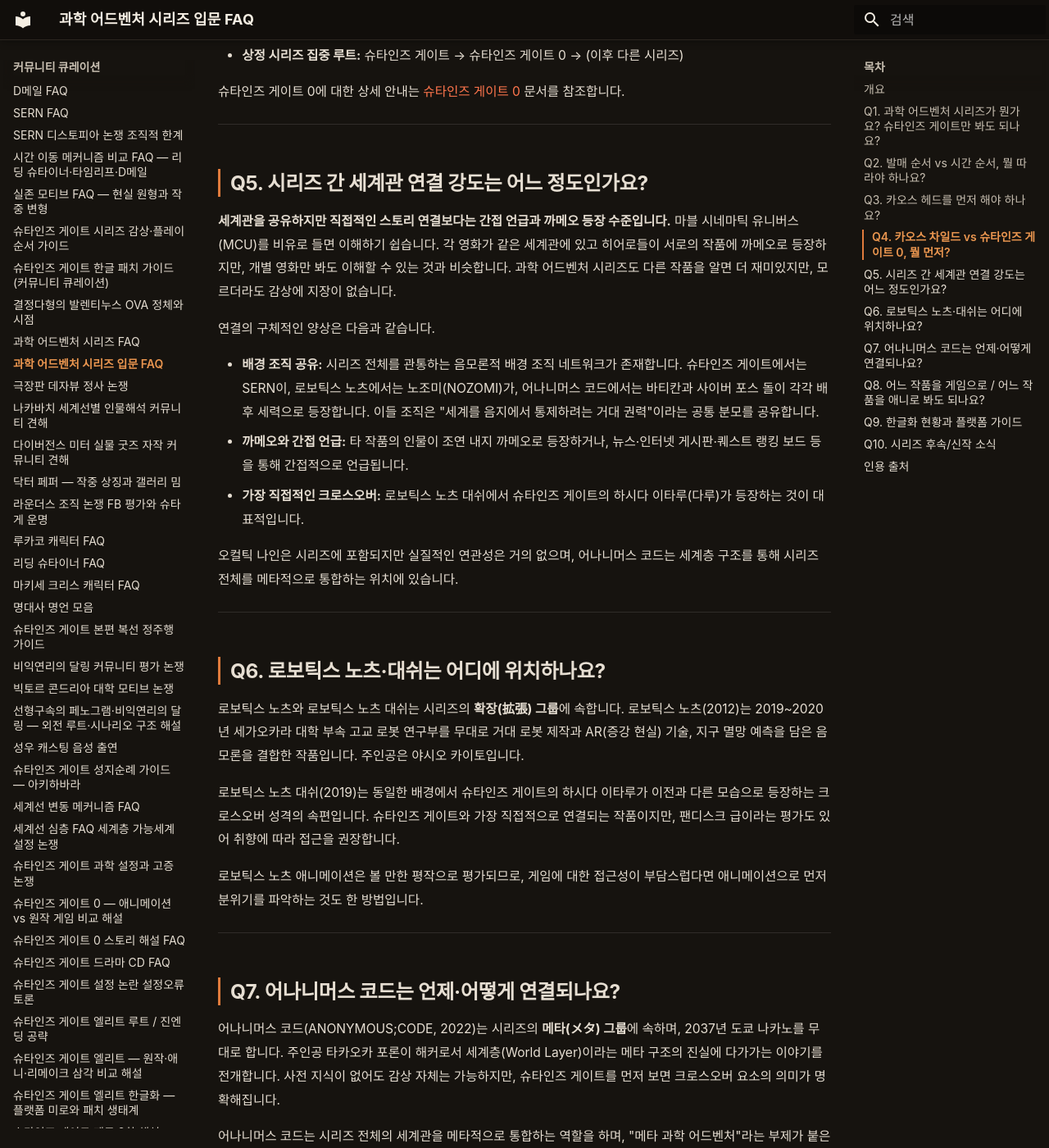
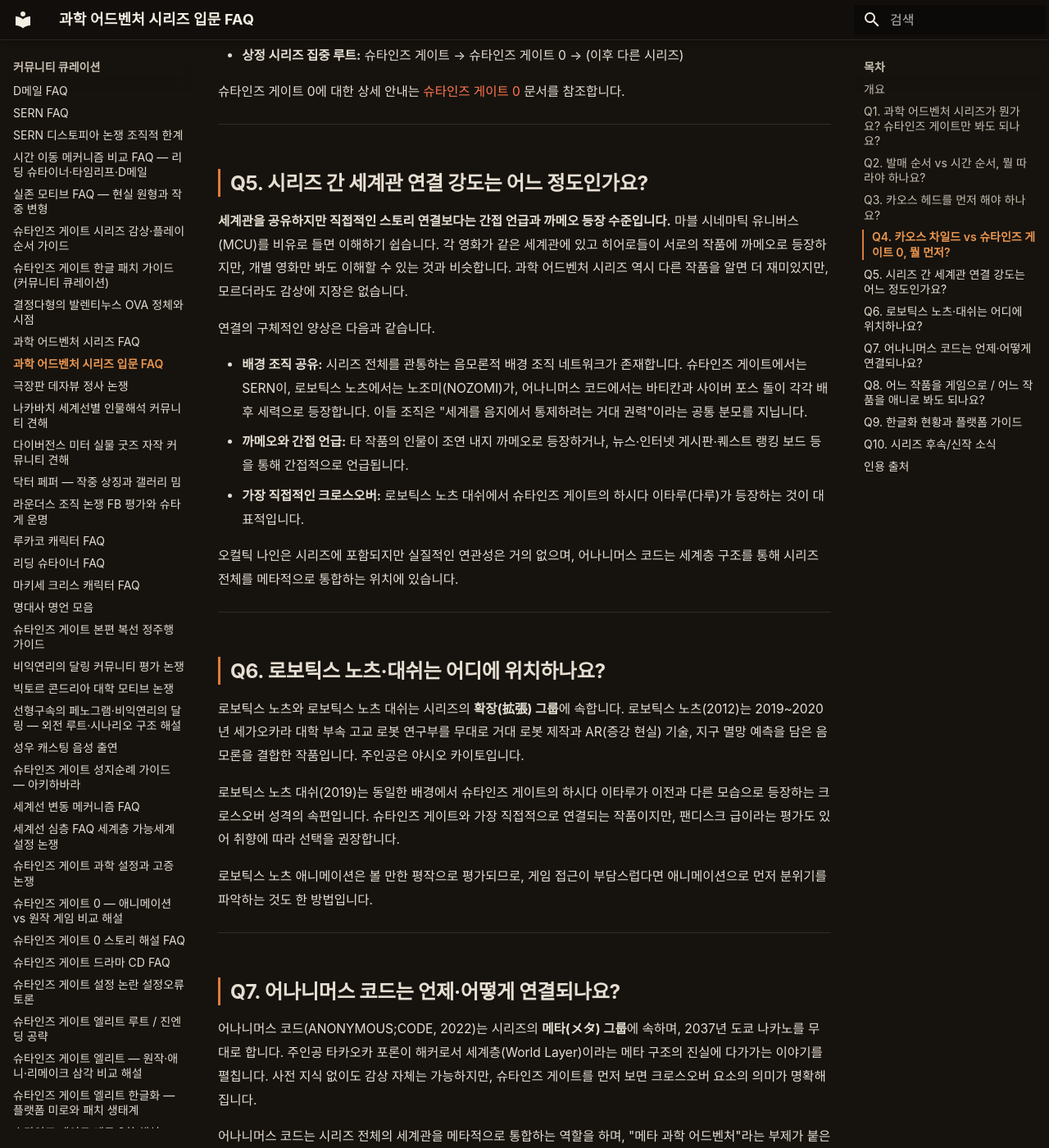
Before and after one commit to sgwiki/sgwiki.github.io, an MkDocs documentation site: the page built from wiki/커뮤니티-큐레이션/과학-어드벤처-시리즈-입문-FAQ.md, in a window 1280 px wide and 1400 px high, scrolled down 2617 px. Shown: the whole window at 82% size. Built offline with MkDocs 1.6.1 and Material for MkDocs 9.7.7, drawn with Linux system fonts in a browser that asks for light colours; some web fonts are replaced; some of the changed text lies outside the part shown.

Commit message:
chore(wiki): 과학-어드벤처-시리즈-입문-FAQ 정비 — frontmatter 필드명 교정·문체·번역투 교정
Co-Authored-By: Claude Opus 4.6 <noreply@anthropic.com>

```diff
--- a/wiki/커뮤니티-큐레이션/과학-어드벤처-시리즈-입문-FAQ.md
+++ b/wiki/커뮤니티-큐레이션/과학-어드벤처-시리즈-입문-FAQ.md
@@ -2,7 +2,7 @@
 category: 커뮤니티-큐레이션
 type: faq
 genre: faq
-spoiler_level: endgame
+spoiler: endgame
 series: ["Steins;Gate", "Steins;Gate 0"]
 last_verified: 2026-06-30
 evidence_grade: corroborated
@@ -57,11 +57,11 @@ description: "과학 어드벤처 시리즈에 처음 입문하는 분들을 위
 
 다만 카오스 헤드에는 몇 가지 진입 장벽이 있습니다.
 
-- **구식 시스템:** 2008년 발매작으로, UI와 게임성이 현대 기준에서 다루기 어렵게 느껴질 수 있습니다.
+- **구식 시스템:** 2008년 발매작으로, UI와 게임성이 현대 기준에서 불편하게 느껴질 수 있습니다.
 - **주인공 거부감:** 주인공 니시죠 타쿠미의 성격과 서술 방식이 호불호가 갈립니다. 오카베 린타로보다 훨씬 견디기 힘들다는 반응도 있습니다.
 - **긴 빌드업:** 슈타인즈 게이트보다 도입부가 길어서 인내심이 필요합니다.
 
-슈타인즈 게이트로 먼저 감명을 받은 뒤에 시도해볼 만한 작품이라는 평가도 있으며, 반대로 슈타인즈 게이트 이해도를 높이기 위해 선행을 추천하는 시각도 있습니다. 한글 패치가 PC 버전으로 존재하며, 콘솔 확장판인 Chaos;HEAd NoAH(노아)는 히로인별 루트가 추가된 판본입니다. 카오스 헤드가 상업적으로 성공했기에 슈타인즈 게이트가 제작될 수 있었다는 점도 시리즈 맥락에서 의미가 있습니다.
+슈타인즈 게이트로 먼저 감동을 받은 뒤에 시도해볼 만한 작품이라는 평가도 있으며, 반대로 슈타인즈 게이트 이해도를 높이기 위해 선행을 추천하는 시각도 있습니다. 한글 패치가 PC 버전으로 존재하며, 콘솔 확장판인 Chaos;HEAd NoAH(노아)는 히로인별 루트가 추가된 판본입니다. 카오스 헤드가 상업적으로 성공했기에 슈타인즈 게이트가 제작될 수 있었다는 점도 시리즈 맥락에서 의의가 있습니다.
 
 ---
 
@@ -82,11 +82,11 @@ description: "과학 어드벤처 시리즈에 처음 입문하는 분들을 위
 
 ## Q5. 시리즈 간 세계관 연결 강도는 어느 정도인가요?
 
-**세계관을 공유하지만 직접적인 스토리 연결보다는 간접 언급과 까메오 등장 수준입니다.** 마블 시네마틱 유니버스(MCU)를 비유로 들면 이해하기 쉽습니다. 각 영화가 같은 세계관에 있고 히어로들이 서로의 작품에 까메오로 등장하지만, 개별 영화만 봐도 이해할 수 있는 것과 비슷합니다. 과학 어드벤처 시리즈도 다른 작품을 알면 더 재미있지만, 모르더라도 감상에 지장이 없습니다.
+**세계관을 공유하지만 직접적인 스토리 연결보다는 간접 언급과 까메오 등장 수준입니다.** 마블 시네마틱 유니버스(MCU)를 비유로 들면 이해하기 쉽습니다. 각 영화가 같은 세계관에 있고 히어로들이 서로의 작품에 까메오로 등장하지만, 개별 영화만 봐도 이해할 수 있는 것과 비슷합니다. 과학 어드벤처 시리즈 역시 다른 작품을 알면 더 재미있지만, 모르더라도 감상에 지장은 없습니다.
 
 연결의 구체적인 양상은 다음과 같습니다.
 
-- **배경 조직 공유:** 시리즈 전체를 관통하는 음모론적 배경 조직 네트워크가 존재합니다. 슈타인즈 게이트에서는 SERN이, 로보틱스 노츠에서는 노조미(NOZOMI)가, 어나니머스 코드에서는 바티칸과 사이버 포스 돌이 각각 배후 세력으로 등장합니다. 이들 조직은 "세계를 음지에서 통제하려는 거대 권력"이라는 공통 분모를 공유합니다.
+- **배경 조직 공유:** 시리즈 전체를 관통하는 음모론적 배경 조직 네트워크가 존재합니다. 슈타인즈 게이트에서는 SERN이, 로보틱스 노츠에서는 노조미(NOZOMI)가, 어나니머스 코드에서는 바티칸과 사이버 포스 돌이 각각 배후 세력으로 등장합니다. 이들 조직은 "세계를 음지에서 통제하려는 거대 권력"이라는 공통 분모를 지닙니다.
 - **까메오와 간접 언급:** 타 작품의 인물이 조연 내지 까메오로 등장하거나, 뉴스·인터넷 게시판·퀘스트 랭킹 보드 등을 통해 간접적으로 언급됩니다.
 - **가장 직접적인 크로스오버:** 로보틱스 노츠 대쉬에서 슈타인즈 게이트의 하시다 이타루(다루)가 등장하는 것이 대표적입니다.
 
@@ -98,15 +98,15 @@ description: "과학 어드벤처 시리즈에 처음 입문하는 분들을 위
 
 로보틱스 노츠와 로보틱스 노츠 대쉬는 시리즈의 **확장(拡張) 그룹**에 속합니다. 로보틱스 노츠(2012)는 2019~2020년 세가오카라 대학 부속 고교 로봇 연구부를 무대로 거대 로봇 제작과 AR(증강 현실) 기술, 지구 멸망 예측을 담은 음모론을 결합한 작품입니다. 주인공은 야시오 카이토입니다.
 
-로보틱스 노츠 대쉬(2019)는 동일한 배경에서 슈타인즈 게이트의 하시다 이타루가 이전과 다른 모습으로 등장하는 크로스오버 성격의 속편입니다. 슈타인즈 게이트와 가장 직접적으로 연결되는 작품이지만, 팬디스크 급이라는 평가도 있어 취향에 따라 접근을 권장합니다.
+로보틱스 노츠 대쉬(2019)는 동일한 배경에서 슈타인즈 게이트의 하시다 이타루가 이전과 다른 모습으로 등장하는 크로스오버 성격의 속편입니다. 슈타인즈 게이트와 가장 직접적으로 연결되는 작품이지만, 팬디스크 급이라는 평가도 있어 취향에 따라 선택을 권장합니다.
 
-로보틱스 노츠 애니메이션은 볼 만한 평작으로 평가되므로, 게임에 대한 접근성이 부담스럽다면 애니메이션으로 먼저 분위기를 파악하는 것도 한 방법입니다.
+로보틱스 노츠 애니메이션은 볼 만한 평작으로 평가되므로, 게임 접근이 부담스럽다면 애니메이션으로 먼저 분위기를 파악하는 것도 한 방법입니다.
 
 ---
 
 ## Q7. 어나니머스 코드는 언제·어떻게 연결되나요?
 
-어나니머스 코드(ANONYMOUS;CODE, 2022)는 시리즈의 **메타(メタ) 그룹**에 속하며, 2037년 도쿄 나카노를 무대로 합니다. 주인공 타카오카 포론이 해커로서 세계층(World Layer)이라는 메타 구조의 진실에 다가가는 이야기를 전개합니다. 사전 지식이 없어도 감상 자체는 가능하지만, 슈타인즈 게이트를 먼저 보면 크로스오버 요소의 의미가 명확해집니다.
+어나니머스 코드(ANONYMOUS;CODE, 2022)는 시리즈의 **메타(メタ) 그룹**에 속하며, 2037년 도쿄 나카노를 무대로 합니다. 주인공 타카오카 포론이 해커로서 세계층(World Layer)이라는 메타 구조의 진실에 다가가는 이야기를 펼칩니다. 사전 지식 없이도 감상 자체는 가능하지만, 슈타인즈 게이트를 먼저 보면 크로스오버 요소의 의미가 명확해집니다.
 
 어나니머스 코드는 시리즈 전체의 세계관을 메타적으로 통합하는 역할을 하며, "메타 과학 어드벤처"라는 부제가 붙은 시리즈 최신 메인 라인업입니다. 시리즈 간접 연결로는 퀘스트 랭킹 보드에 "DaSH"라는 하시다 이타루의 핸들네임이 표시되어 있고, 마키세 크리스를 아는 "리디"가 등장하며, 아마데우스(마키세 크리스의 기억을 가진 AI)도 등장합니다.
 
@@ -150,14 +150,14 @@ description: "과학 어드벤처 시리즈에 처음 입문하는 분들을 위
 | 슈타인즈 게이트 선형구속의 페노그램 | 공식 한글판 (PS Vita, PS3, iOS) | 스핀오프 |
 | 슈타인즈 게이트 0 | 공식 한글판 (PS Vita, PS4) | |
 | 슈타인즈 게이트 엘리트 | (노트북 플레이 가능) | 본편 애니 CG 리메이크. 자세한 내용은 [슈타인즈 게이트 엘리트](../lore/슈타인즈-게이트-엘리트.md) 참조 |
-| 로보틱스 노츠 / 엘리트 | 공식 한글판 (PS Vita 엘리트 한정) | PC 기반 비한글 |
+| 로보틱스 노츠 / 엘리트 | 공식 한글판 (PS Vita 엘리트 한정) | Steam(PC) 버전은 비한글 |
 | 오컬틱 나인 | 비한글 | 애니메이션으로 접근 권장 |
 | 어나니머스 코드 | 비한글 (2026년 현재 공식 한글화 발표 없음) | |
 
 **플랫폼 가이드 요약:**
 
 - **한글로 시리즈를 모두 즐기고 싶다면** 플레이스테이션(PS Vita, PS4) 환경을 갖추는 것이 유리합니다. 카오스 차일드 한글판과 슈타인즈 게이트 시리즈 한글판이 콘솔에 집중되어 있기 때문입니다.
-- **PC(Steam) 환경만 보유한 경우** 슈타인즈 게이트는 비공식 패치로 한글 감상이 가능하지만, 카오스 차일드는 한글판이 없어 실시간 번역기 등의 보조 수단이 필요합니다.
+- **PC(Steam) 환경만 보유한 경우** 슈타인즈 게이트는 비공식 패치로 한글 감상이 가능하지만, 카오스 차일드는 한글판이 없어 실시간 번역기 등 보조 수단이 필요합니다.
 - **사양이 낮은 노트북으로도 입문**하고 싶다면 슈타인즈 게이트 엘리트를 우선적으로 고려할 수 있습니다.
 
 ---
```
Also changed, not shown: other parts of wiki/커뮤니티-큐레이션/과학-어드벤처-시리즈-입문-FAQ.md (+3 -3 lines).
